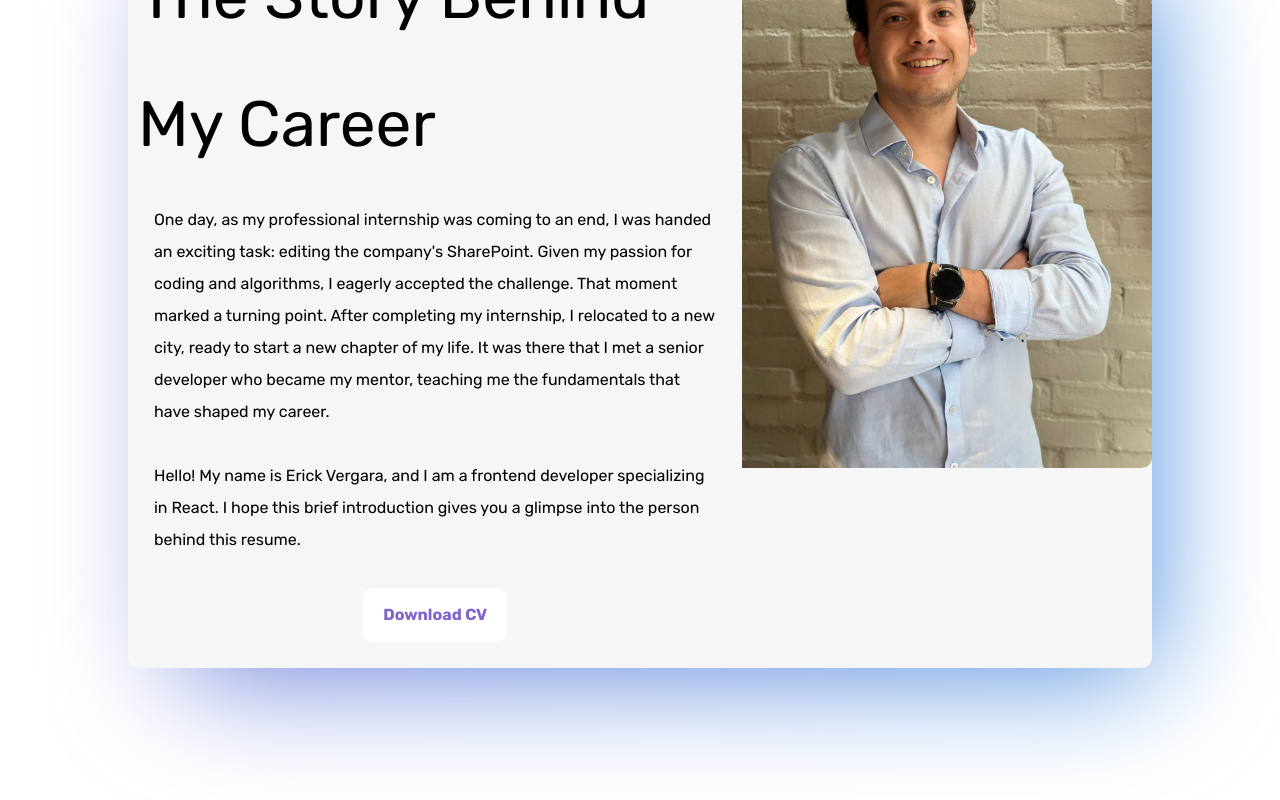
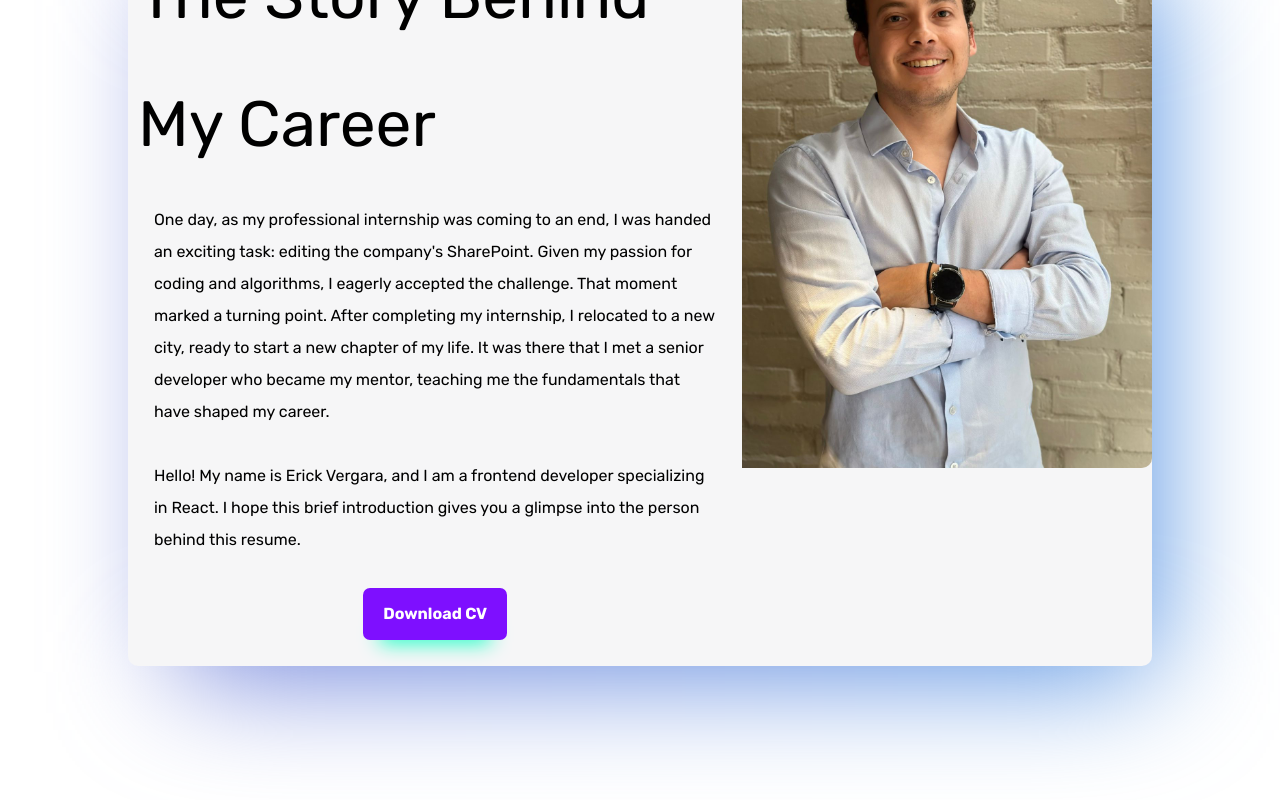
Before and after one commit to Erickvergara97/Erickvergara97.github.io, a React (Create React App) app: page / in a window 1280 px wide. Shown: the part 4354-5154 px from the top of the page. Built offline with nearby package versions, Linux system fonts and the light colour scheme.

Commit message:
about me button

```diff
--- a/src/App.jsx
+++ b/src/App.jsx
@@ -82,36 +82,12 @@ const GlobalStyle = createGlobalStyle`
 
   .button{
     width: 9rem;
-    line-height: 3rem;
-    align-self: center;
     margin: 1rem;
-    border: 3px solid;
-    border-radius: 10px;
     font-weight: bold;
-    transition: background-color 1s, color 1s;
   }
   .primaryBtn{
-    color: ${({ theme }) => theme.accent };
-    background-color: ${colorWhite};
+    color: white;
+    background-color: #7e0fff;
     border-color: ${colorWhite};
-
-    &&:hover{
-      background-color: transparent;
-      color: ${colorWhite};
-      a{
-        color: ${colorWhite};
-      }
-    }
   }
-
-  .secondaryBtn{
-      background-color: ${({ theme }) => theme.accent };
-      color: ${colorWhite};
-      border-color: ${({ theme }) => theme.accent };
-    &&:hover{
-      background-color: ${colorWhite};
-      color: ${({ theme }) => theme.accent };
-    }
-  }
-
 `
--- a/src/components/Profile.jsx
+++ b/src/components/Profile.jsx
@@ -2,6 +2,7 @@ import React from "react";
 import styled from 'styled-components'
 import profilePic from '../assets/img/profilePic.jpeg'
 import GlowingCard from "../commons/GlowingCard";
+import GlowingIconButton from "../commons/GlowingIconButton";
 
 function Profile() {
     return (
@@ -25,9 +26,9 @@ function Profile() {
                     {/* <span>"Fake it till you make it"</span> */}
 
                     <a href="https://docs.google.com/presentation/d/1Ic23Vg8gmHru4E4j8yrahbeolfO8LFDK/edit#slide=id.p1" target="_blank" rel="noreferrer">
-                        <button className="button primaryBtn">
+                        <GlowingIconButton iconColor={'#0fffc1'} className="button primaryBtn">
                             Download CV
-                        </button>
+                        </GlowingIconButton>
                     </a>
                 </div>
 
```
